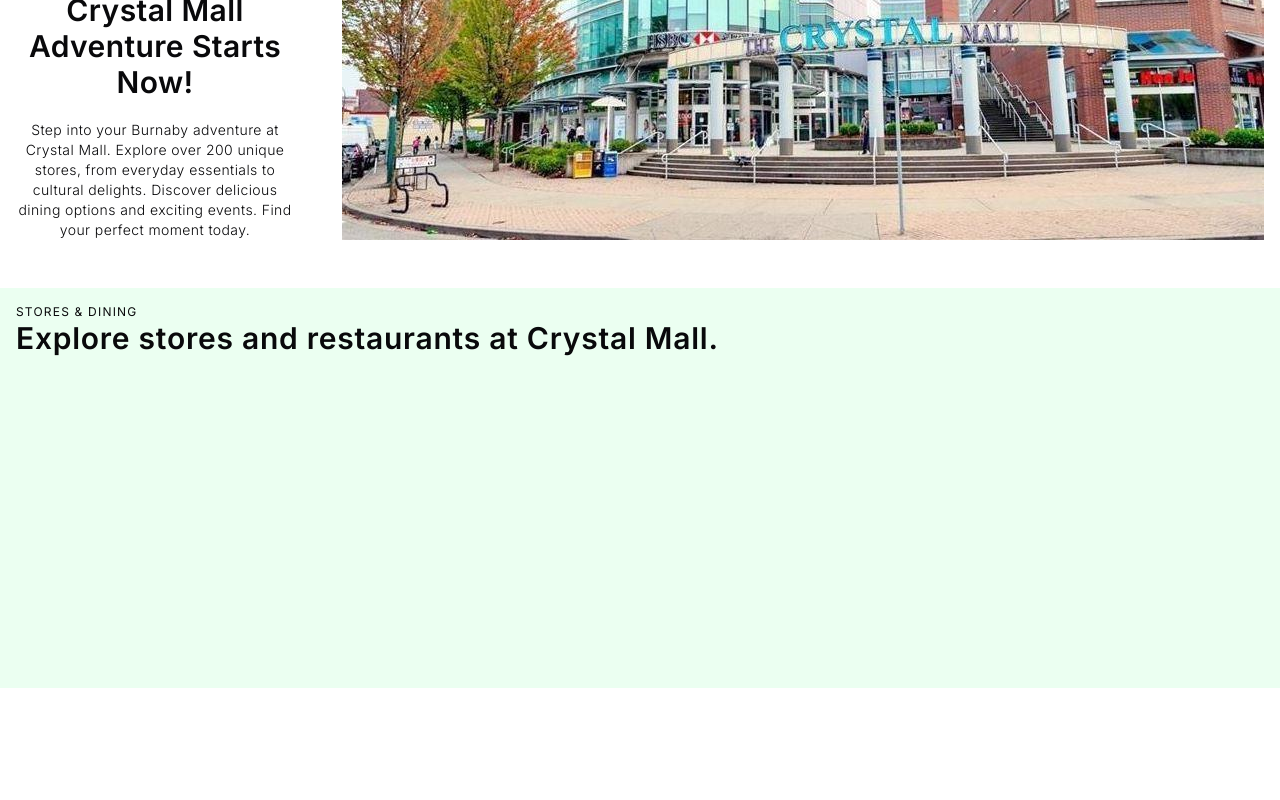
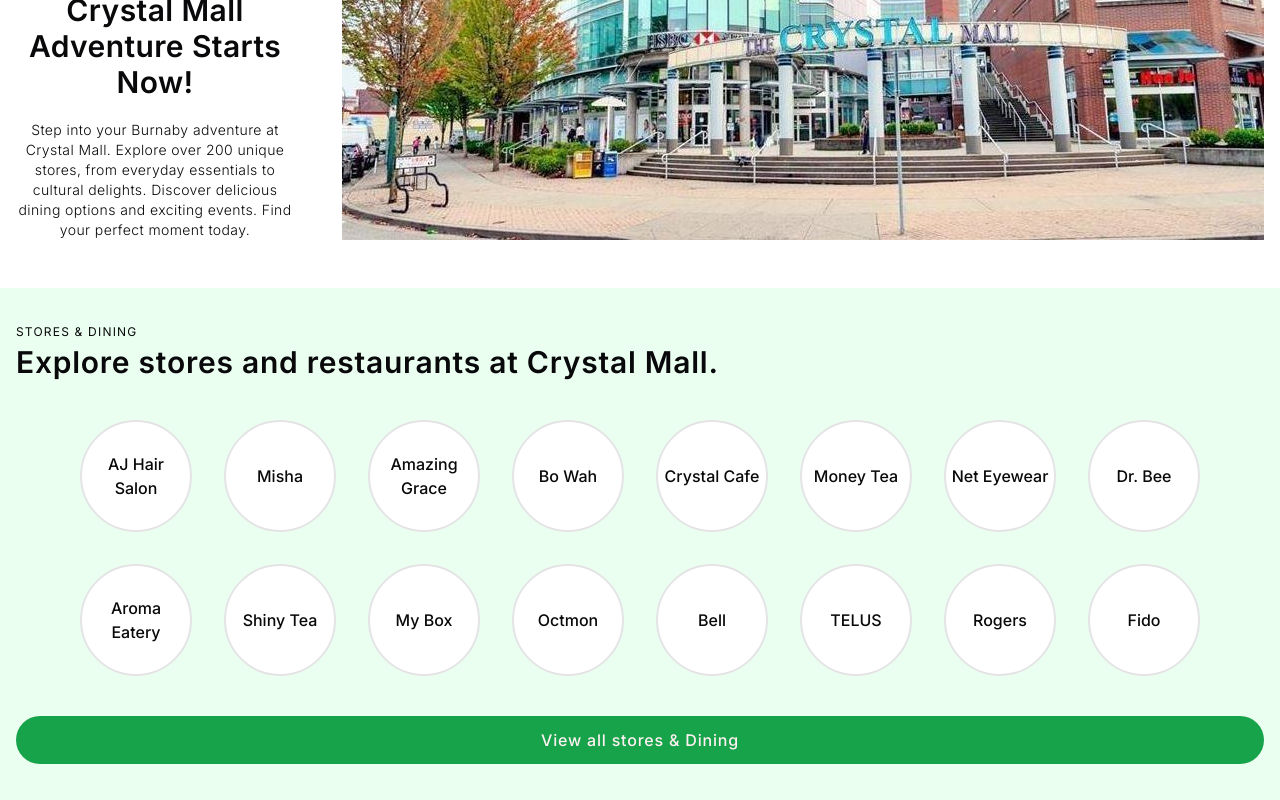
Before and after one commit to scottchen98/crystal-mall-app-redesign, a Next.js app: page / in a window 1280 px wide. Shown: the part 515-1315 px from the top of the page. Before the commit the page ends 1203 px from the top, so only its background shows below. Built offline with nearby package versions, Linux system fonts and the light colour scheme.

Commit message:
loop through and display store names

```diff
--- a/src/app/store-section.tsx
+++ b/src/app/store-section.tsx
@@ -1,10 +1,41 @@
+import { Button } from "@/components/ui/button";
+import StoreIcon from "./store-icon";
+import StoreIcons from "./store-icons";
+
+const storeNames = [
+  "AJ Hair Salon",
+  "Misha",
+  "Amazing Grace",
+  "Bo Wah",
+  "Crystal Cafe",
+  "Money Tea",
+  "Net Eyewear",
+  "Dr. Bee",
+  "Aroma Eatery",
+  "Shiny Tea",
+  "My Box",
+  "Octmon",
+  "Bell",
+  "TELUS",
+  "Rogers",
+  "Fido",
+];
+
 export default function StoreSection() {
   return (
-    <div className="mt-8 h-[400px] bg-[#ebfff1] p-4">
-      <p className="text-xs tracking-widest">STORES & DINING</p>
-      <h2 className="text-3xl font-semibold tracking-wide">
+    <div className="mt-8  bg-[#ebfff1] px-4 py-9">
+      <p className="mb-1 text-xs tracking-widest">STORES & DINING</p>
+      <h2 className="mb-10 text-3xl font-semibold tracking-wide">
         Explore stores and restaurants at Crystal Mall.
       </h2>
+      <StoreIcons>
+        {storeNames.map((storeName) => (
+          <StoreIcon key={storeName} storeName={storeName} />
+        ))}
+      </StoreIcons>
+      <Button className="mt-10 w-full rounded-full py-6 text-base font-medium tracking-wider">
+        View all stores & Dining
+      </Button>
     </div>
   );
 }
```
